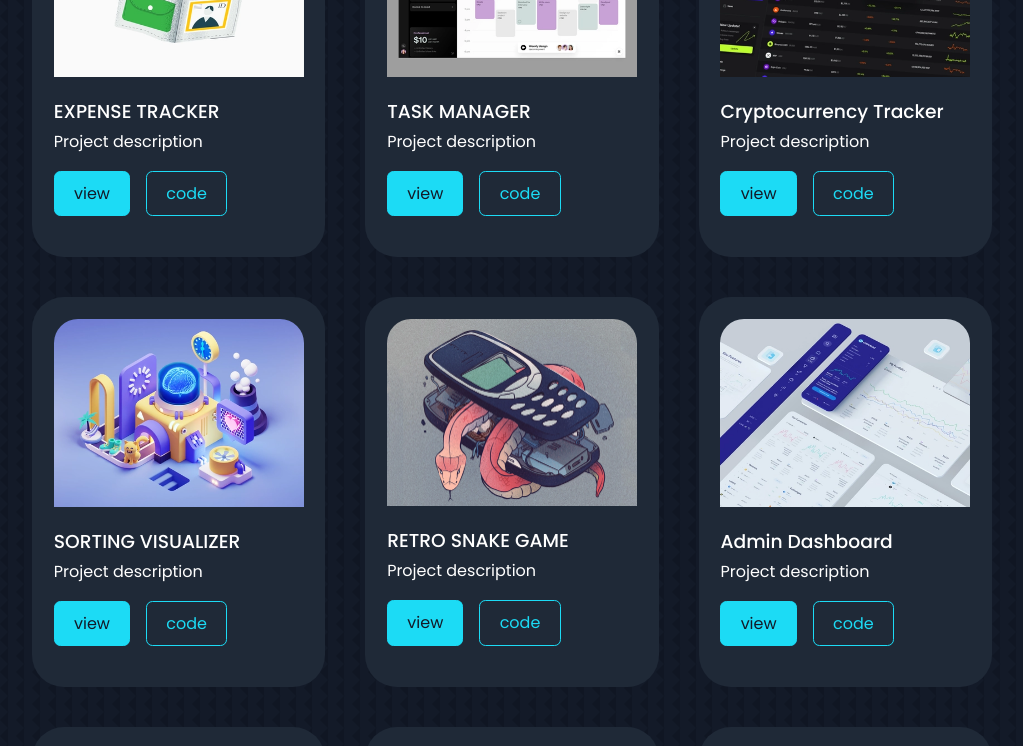
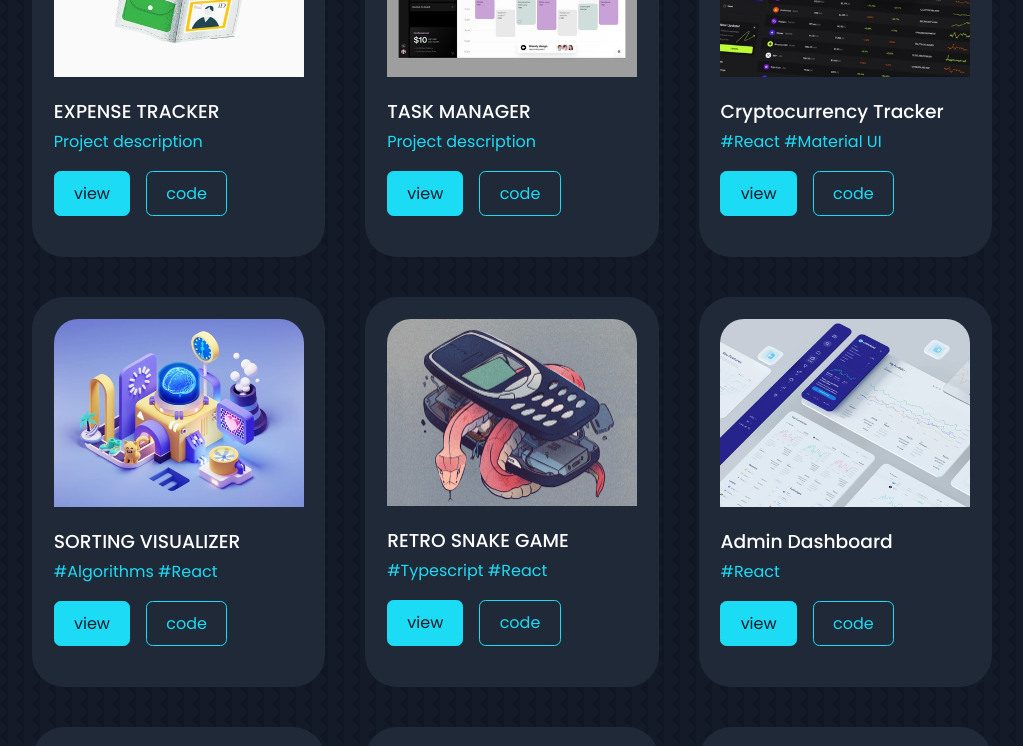
Before and after one commit to pjrepo/portfolio, a React (Create React App) app: page / in a window 1280 px wide. Shown: the part 2840-3586 px from the top of the page, without its empty margins (128-1151 px from the left). Built offline with nearby package versions, Linux system fonts and the light colour scheme.

Commit message:
chore: updated links for all projects

```diff
--- a/src/components/portfolio/Portfolio.css
+++ b/src/components/portfolio/Portfolio.css
@@ -32,6 +32,7 @@
 
 .portfolio__item p {
   margin-bottom: 1rem;
+  color: var(--color-primary);
 }
 
 .portfolio__item-cta {
--- a/src/components/portfolio/Portfolio.js
+++ b/src/components/portfolio/Portfolio.js
@@ -15,46 +15,46 @@ const projects = [
     i: 1,
     image: colorpicker,
     title: "COLOR PICKER EXTENSION",
-    description: "Project description",
-    sourceCode: "https://github.com",
+    description: "#Manifest_V3 #Javascript",
+    sourceCode: "https://github.com/pjrepo/color-picker-extension",
   },
   {
     i: 2,
     image: tictactoe,
     title: "TIC TAC TOE",
-    description: "Project description",
-    liveLink: "https://dribbble.com/Alien_pixels",
-    sourceCode: "https://github.com",
+    description: "#React",
+    liveLink: "https://tic-tac-toe-pjrepo.vercel.app/",
+    sourceCode: "https://github.com/pjrepo/tic-tac-toe",
   },
   {
     i: 3,
     image: cocktailsapi,
     title: "COCKTAILs API",
-    description: "Project description",
-    liveLink: "https://dribbble.com/Alien_pixels",
-    sourceCode: "https://github.com",
+    description: "#React",
+    liveLink: "https://cocktails-api-pjrepo.vercel.app/",
+    sourceCode: "https://github.com/pjrepo/cocktails",
   },
   {
     i: 4,
     image: admindashboard,
     title: "Admin Dashboard",
-    description: "Project description",
-    liveLink: "https://dribbble.com/Alien_pixels",
-    sourceCode: "https://github.com",
+    description: "#React",
+    liveLink: "https://admin-dashboard-pjrepo.vercel.app/",
+    sourceCode: "https://github.com/pjrepo/admin-dashboard",
   },
   {
     i: 5,
     image: snakegame,
     title: "RETRO SNAKE GAME",
-    description: "Project description",
-    liveLink: "https://dribbble.com/Alien_pixels",
-    sourceCode: "https://github.com",
+    description: "#Typescript #React",
+    liveLink: "https://retro-snake-game-pjrepo.vercel.app/",
+    sourceCode: "https://github.com/pjrepo/retro-snake-game",
   },
   {
     i: 6,
     image: sortingvisualizer,
     title: "SORTING VISUALIZER",
-    description: "Project description",
+    description: "#Algorithms #React",
     liveLink: "https://dribbble.com/Alien_pixels",
     sourceCode: "https://github.com",
   },
@@ -62,9 +62,9 @@ const projects = [
     i: 7,
     image: cryptotracker,
     title: "Cryptocurrency Tracker",
-    description: "Project description",
-    liveLink: "https://dribbble.com/Alien_pixels",
-    sourceCode: "https://github.com",
+    description: "#React #Material UI",
+    liveLink: "https://cryptix-pjrepo.vercel.app/",
+    sourceCode: "https://github.com/pjrepo/cryptix",
   },
   {
     i: 8,
```
